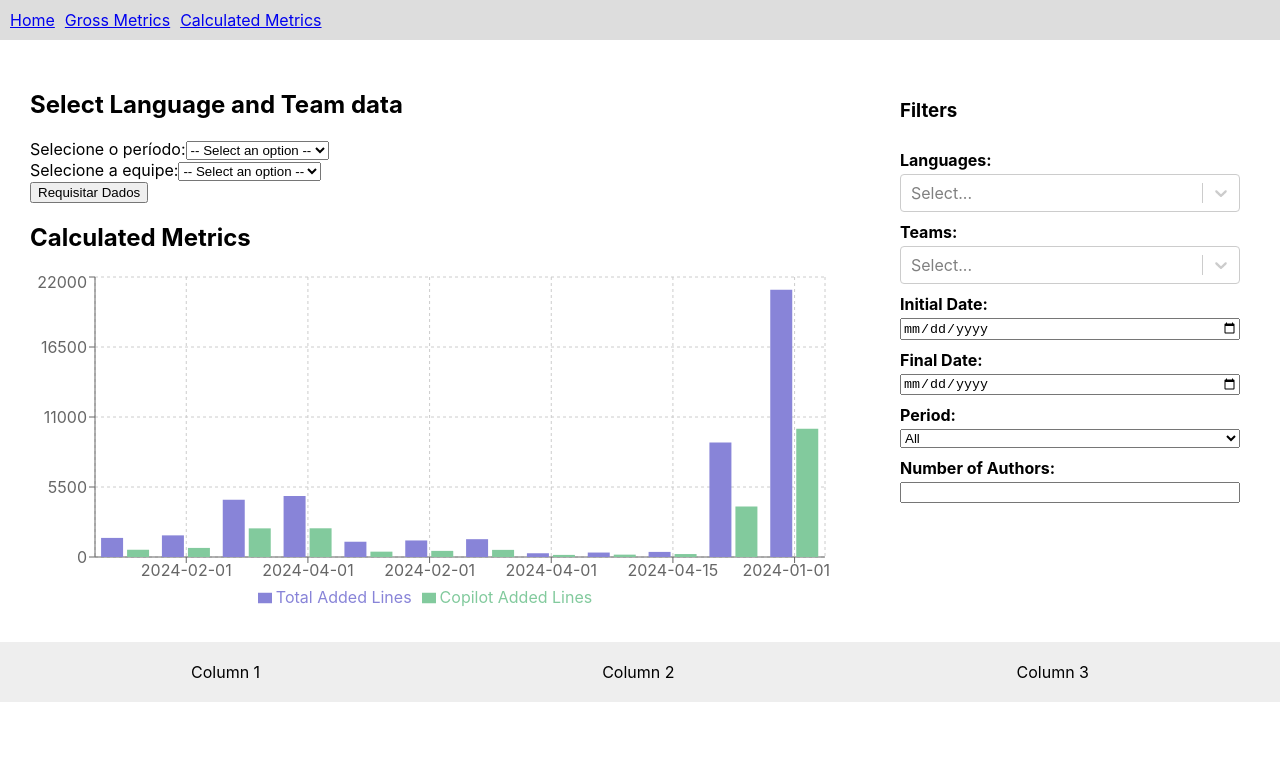
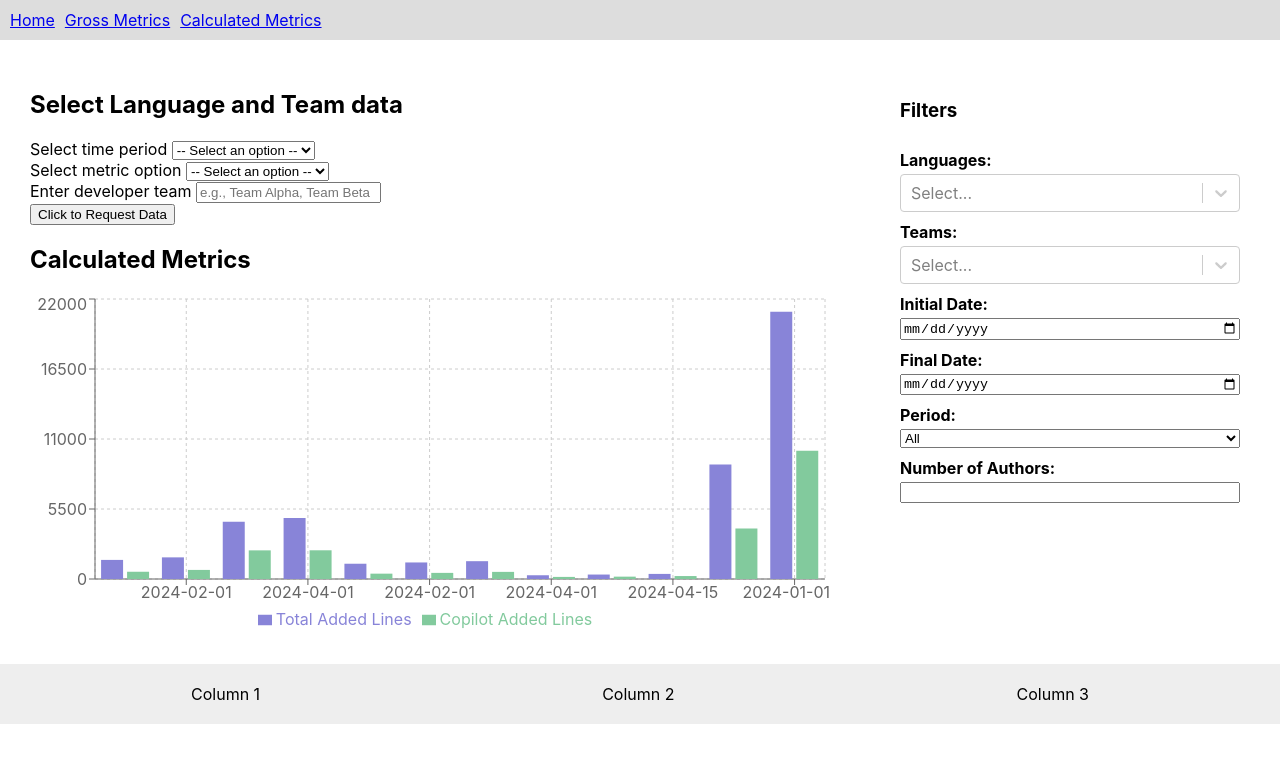
Before and after one commit to hfduran/canaicode, a React (Create React App) app in the folder frontend/: page /gross-metrics in a window 1280 px wide. Shown: the top 762 px of the page. Built offline with nearby package versions, Linux system fonts and the light colour scheme; the HTML template or start-up script is replaced by a standard one.

Commit message:
data request selection fixes

```diff
--- a/frontend/package.json
+++ b/frontend/package.json
@@ -45,6 +45,6 @@
     "@types/node": "^22.15.30",
     "@types/react": "^19.1.6",
     "@types/react-dom": "^19.1.6",
-    "typescript": "^5.8.3"
+    "typescript": "^4.9.5"
   }
 }
--- a/frontend/src/components/Dashboard.tsx
+++ b/frontend/src/components/Dashboard.tsx
@@ -49,8 +49,8 @@ const CalculatedMetricsDashboard: React.FC = () => {
       <div className="dashboard-main" style={{ flex: 0.7 }}>
         <h2>Select Language and Team data</h2>
           <RequestDataButton
-            timeOptions={['Week', 'Month', 'Year', 'Semester']} // deve vir do back depois
-            teamOptions={['Team Alpha', 'Team Beta']} // deve vir do back depois
+            timeOptions={['Week', 'Month', 'Year', 'Semester']}
+            metricOptions={['Codelines', 'Commit']}
           />
         <h2>Calculated Metrics</h2>
 
--- /dev/null
+++ b/frontend/src/components/InputForm.tsx
@@ -0,0 +1,24 @@
+import { InputFormProps } from '../types';
+
+const InputForm: React.FC<InputFormProps> = ({ value, setValue, label, placeholder }) => {
+    const handleInputChange = (event: React.ChangeEvent<HTMLInputElement>): void => {
+        const inputValue = event.target.value;
+        setValue(inputValue);
+        console.log('Input value:', inputValue);
+    };
+
+    return (
+        <div>
+            <label htmlFor="my-text-input">{label}</label>
+            <input
+                type="text"
+                id="my-text-input"
+                value={value}
+                onChange={handleInputChange}
+                placeholder={placeholder}
+            />
+        </div>
+    );
+};
+
+export default InputForm;
--- a/frontend/src/components/RequestData.tsx
+++ b/frontend/src/components/RequestData.tsx
@@ -1,14 +1,17 @@
 import React, { useState } from 'react';
 import DropdownButton from './DropdownButton';
+import InputForm from './InputForm';
 import { RequestDataButtonProps } from '../types';
 
-const RequestDataButton: React.FC<RequestDataButtonProps> = ({ timeOptions, teamOptions }) => {
+const RequestDataButton: React.FC<RequestDataButtonProps> = ({ timeOptions, metricOptions }) => {
   const [timeRange, setTimeRange] = useState<string>('');
   const [team, setTeam] = useState<string>('');
+  const [metricOption, setMetricOption] = useState<string>('');
 
   const handleRequisitarDados = (): void => {
-    console.log('Opção de tempo selecionada: ', timeRange);
-    console.log('Equipe selecionada: ', team);
+    console.log('Time period selected: ', timeRange);
+    console.log('Team selected: ', team);
+    console.log('Metric option selected: ', metricOption);
   };
 
   return (
@@ -17,18 +20,25 @@ const RequestDataButton: React.FC<RequestDataButtonProps> = ({ timeOptions, team
         options={timeOptions}
         selected={timeRange}
         setSelected={setTimeRange}
-        label="Selecione o período:"
+        label="Select time period "
       />
 
       <DropdownButton
-        options={teamOptions}
-        selected={team}
-        setSelected={setTeam}
-        label="Selecione a equipe:"
+        options={metricOptions}
+        selected={metricOption}
+        setSelected={setMetricOption}
+        label="Select metric option "
+      />
+
+      <InputForm
+        value={team}
+        setValue={setTeam}
+        label="Enter developer team "
+        placeholder="e.g., Team Alpha, Team Beta"
       />
 
       <button onClick={handleRequisitarDados}>
-        Requisitar Dados
+        Click to Request Data
       </button>
     </div>
   );
```
Also changed, not shown: frontend/src/types/index.ts (+8 -1 lines), 1 other file (tests, documents, lock files or other folders).
